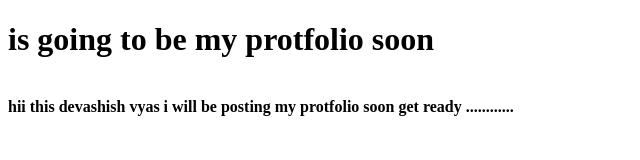
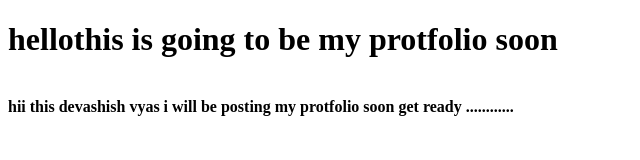
Before and after one commit to Devashishvyas9/portfolio-devashish-vyas, a plain HTML site: page index.html in a window 1280 px wide. Shown: the whole page, without its empty margins (0-640 px from the left). Drawn offline with Linux system fonts and the light colour scheme.

Commit message:
update: index.html

```diff
--- a/index.html
+++ b/index.html
@@ -9,8 +9,10 @@
 </head>
 
 <body>
-    <h1> <b> is going to be my protfolio soon </h1></b><br>
-        <b>hii this devashish vyas i will  be posting my protfolio soon  get ready  ............ </b>
+    <h1>
+        <blue>hello</blue>this is going to be my protfolio soon </h1>
+    </b><br>
+    <b>hii this devashish vyas i will  be posting my protfolio soon  get ready  ............ </b>
 </body>
 
 </html>
```
